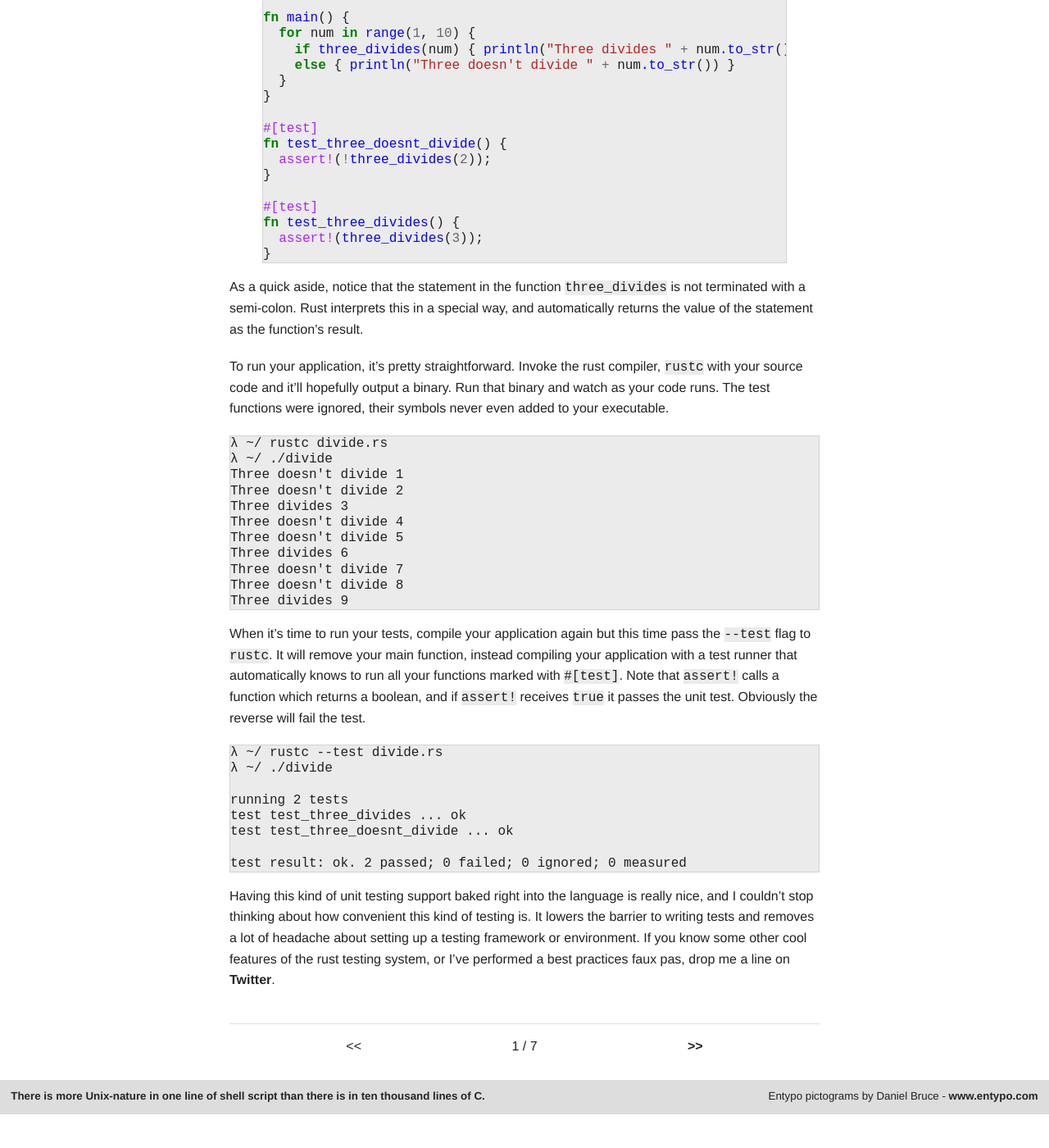
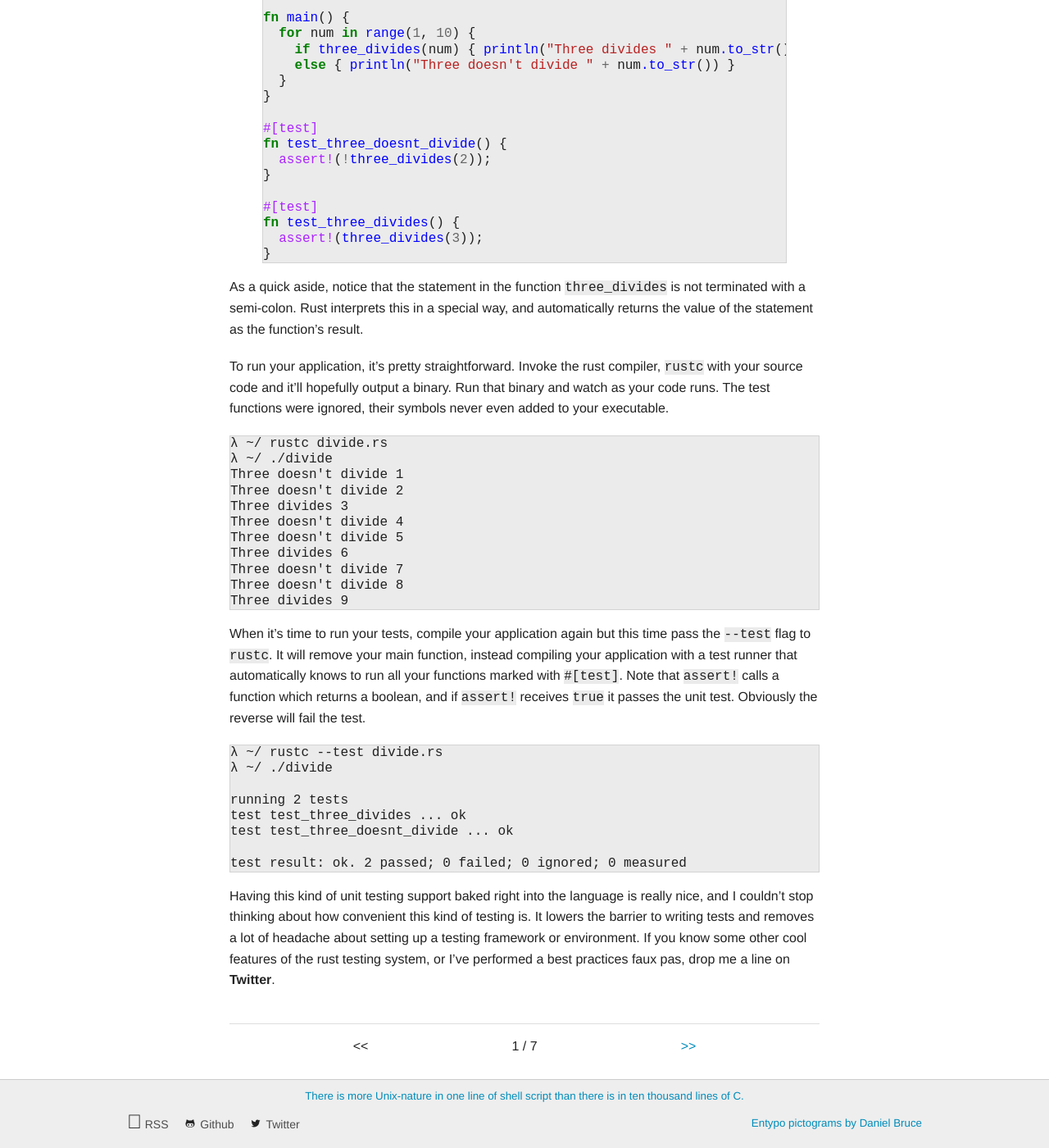
Before and after one commit to madelinecr/averyada.github.io, a Jekyll site: the page built from index.html, in a window 1280 px wide and 1400 px high, scrolled down 5132 px. Shown: the whole window at 82% size. Built offline with Jekyll 4.4.1, drawn with Linux system fonts in a browser that asks for light colours; the list of posts is cut into pages by our own code; comment, search, counter and statistics services are not loaded; before the commit the page ends 6491 px from its top, so only the background shows below that.

Commit message:
Footer nav, RSS generator
Added navigation section to footer, and a jekyll plugin that generates an rss
feed.

```diff
--- a/_layouts/default.html
+++ b/_layouts/default.html
@@ -97,15 +97,31 @@
     </div>
 
     <footer id="footer">
-      <a class="show-for-large-up" id="quote"
-         href="http://www.catb.org/~esr/writings/unix-koans/">
+      <div class="show-for-large-up" id="quote">
+        <a href="http://www.catb.org/~esr/writings/unix-koans/">
         There is more Unix-nature in one line of shell script than there is in
         ten thousand lines of C.
       </a>
-      <span id="entypo-attribution">
-        Entypo pictograms by Daniel Bruce -
-        <a href="http://www.entypo.com">www.entypo.com</a>
-      </span>
+      </div>
+      <div class="row">
+        <div id="footernav" class="columns small-6">
+          <a href="{{ site.baseurl }}/rss.xml">
+            <span>&#59194;</span>
+            <label>RSS</label>
+          </a>
+          <a href="https://www.github.com/pacebl">
+            <span class="entypo-social">&#62208;</span>
+            <label>Github</label>
+          </a>
+          <a href="https://www.twitter.com/bl_pace">
+            <span class="entypo-social">&#62217;</span>
+            <label>Twitter</label>
+          </a>
+        </div>
+        <span id="entypo-attribution" class="columns small-6">
+          <a href="http://www.entypo.com">Entypo pictograms by Daniel Bruce</a>
+        </span>
+      </div>
     </footer>
 
     <!-- Piwik -->
--- /dev/null
+++ b/_plugins/rssgenerator.rb
@@ -0,0 +1,112 @@
+# Jekyll plugin for generating an rss 2.0 feed for posts
+#
+# Usage: place this file in the _plugins directory and set the required configuration
+#        attributes in the _config.yml file
+#
+# Uses the following attributes in _config.yml:
+#   name           - the name of the site
+#   url            - the url of the site
+#   description    - (optional) a description for the feed (if not specified will be generated from name)
+#   author         - (optional) the author of the site (if not specified will be left blank)
+#   copyright      - (optional) the copyright of the feed (if not specified will be left blank)
+#   rss_path       - (optional) the path to the feed (if not specified "/" will be used)
+#   rss_name       - (optional) the name of the rss file (if not specified "rss.xml" will be used)
+#   rss_post_limit - (optional) the number of posts in the feed
+#
+# Author: Assaf Gelber <assaf.gelber@gmail.com>
+# Site: http://agelber.com
+# Source: http://github.com/agelber/jekyll-rss
+#
+# Distributed under the MIT license
+# Copyright Assaf Gelber 2014
+
+module Jekyll
+  class RssFeed < Page; end
+
+  class RssGenerator < Generator
+    priority :low
+    safe true
+
+    # Generates an rss 2.0 feed
+    #
+    # site - the site
+    #
+    # Returns nothing
+    def generate(site)
+      require 'rss'
+
+      # Create the rss with the help of the RSS module
+      rss = RSS::Maker.make("2.0") do |maker|
+        maker.channel.title = site.config['name']
+        maker.channel.link = site.config['url']
+        maker.channel.description = site.config['description'] || "RSS feed for #{site.config['name']}"
+        maker.channel.author = site.config["author"]
+        maker.channel.updated = site.posts.map { |p| p.date  }.max
+        maker.channel.copyright = site.config['copyright']
+
+        post_limit = (site.config['rss_post_limit'] - 1 rescue site.posts.count)
+
+        site.posts.reverse[0..post_limit].each do |post|
+          post = post.dup
+          post.render(site.layouts, site.site_payload)
+          maker.items.new_item do |item|
+            link = "#{site.config['url']}#{post.url}"
+            item.guid.content = link
+            item.title = post.title
+            item.link = link
+            item.description = post.excerpt
+            item.updated = post.date
+          end
+        end
+      end
+
+      # File creation and writing
+      rss_path = ensure_slashes(site.config['rss_path'] || "/")
+      rss_name = site.config['rss_name'] || "rss.xml"
+      full_path = File.join(site.dest, rss_path)
+      ensure_dir(full_path)
+      File.open("#{full_path}#{rss_name}", "w") { |f| f.write(rss) }
+
+      # Add the feed page to the site pages
+      site.pages << Jekyll::RssFeed.new(site, site.dest, rss_path, rss_name)
+    end
+
+    private
+
+    # Ensures the given path has leading and trailing slashes
+    #
+    # path - the string path
+    #
+    # Return the path with leading and trailing slashes
+    def ensure_slashes(path)
+      ensure_leading_slash(ensure_trailing_slash(path))
+    end
+
+    # Ensures the given path has a leading slash
+    #
+    # path - the string path
+    #
+    # Returns the path with a leading slash
+    def ensure_leading_slash(path)
+      path[0] == "/" ? path : "/#{path}"
+    end
+
+    # Ensures the given path has a trailing slash
+    #
+    # path - the string path
+    #
+    # Returns the path with a trailing slash
+    def ensure_trailing_slash(path)
+      path[-1] == "/" ? path : "#{path}/"
+    end
+
+    # Ensures the given directory exists
+    #
+    # path - the string path of the directory
+    #
+    # Returns nothing
+    def ensure_dir(path)
+      FileUtils.mkdir_p(path)
+    end
+  end
+end
--- a/css/custom.css
+++ b/css/custom.css
@@ -17,11 +17,14 @@
   .postlist-item {
     text-align: center; } }
 @media only screen and (max-width: 64em) {
+  #content {
+    padding-bottom: 60px; }
+
+  #footer {
+    margin-top: -42px;
+    height: 42px; }
+
   .post-title {
-    text-align: center; }
-
-  #entypo-attribution {
-    float: none;
     text-align: center; }
 
   .post-date {
@@ -34,8 +37,12 @@
   .postlist-date {
     text-align: right; } }
 @media only screen and (min-width: 64.063em) {
-  #entypo-attribution {
-    float: right; }
+  #content {
+    padding-bottom: 100px; }
+
+  #footer {
+    margin-top: -84px;
+    height: 84px; }
 
   .post-date {
     text-align: center; } }
@@ -46,8 +53,7 @@
   min-height: 100%; }
 
 #content {
-  overflow: auto;
-  padding-bottom: 75px; }
+  overflow: auto; }
 
 #title h1 {
   font-family: capsuula;
@@ -145,21 +151,43 @@ ul, #projects {
   border-style: solid;
   border-color: #d3d3d3; }
 
-#pagination div {
-  text-align: center; }
+#pagination {
+  margin: 1em 0 1em 0; }
+  #pagination div {
+    text-align: center; }
 
 #footer {
   position: relative;
-  margin-top: -42px;
   padding: 1em;
-  height: 42px;
   clear: both;
   text-align: center;
-  background-color: #ddd;
+  background-color: #eee;
+  border-top: 1px solid #ccc;
   font-size: 10pt; }
 
+#entypo-attribution {
+  font-size: 10pt;
+  padding-top: 0.2em;
+  text-align: right; }
+
+#footernav {
+  text-align: left;
+  float: left; }
+
+#footernav span {
+  font-size: 18pt;
+  color: #222;
+  line-height: 0; }
+
+#footernav label {
+  display: inline;
+  padding-right: 1em; }
+
+#footernav span.divider {
+  color: #888; }
+
 #footer #quote {
-  float: left; }
+  padding-bottom: 1.3em; }
 
 #bio {
   margin-top: 30px; }
@@ -242,12 +270,12 @@ pre {
   background-color: #ebebeb;
   margin-bottom: 1em; }
 
-a:hover {
+.post a:hover {
   border: 0;
   border-bottom: 1px;
   border-style: dotted; }
 
-a, a:visited {
+.post a, a:visited {
   font-weight: bold;
   color: #242424; }
 
--- a/css/custom.scss
+++ b/css/custom.scss
@@ -1,5 +1,3 @@
----
----
 
 $icon-bar-bg: #000000;
 $icon-bar-font-size: 7rem;
@@ -36,11 +34,14 @@ $icon-bar-font-size: 7rem;
 
 // Mobile and tablet only styling
 @media only screen and (max-width: 64em) {
+  #content {
+    padding-bottom: 60px;
+  }
+  #footer {
+    margin-top: -42px;
+    height: 42px;
+  }
   .post-title {
-    text-align: center;
-  }
-  #entypo-attribution {
-    float: none;
     text-align: center;
   }
   .post-date {
@@ -61,8 +62,12 @@ $icon-bar-font-size: 7rem;
 
 // Desktops only styling
 @media only screen and (min-width: 64.063em) {
-  #entypo-attribution {
-    float: right;
+  #content {
+    padding-bottom: 100px;
+  }
+  #footer {
+    margin-top: -84px;
+    height: 84px;
   }
   .post-date {
     //padding-top: 1.5em;
@@ -80,7 +85,7 @@ $icon-bar-font-size: 7rem;
 
 #content {
   overflow: auto;
-  padding-bottom: 75px;
+  //padding-bottom: 100px;
 }
 
 #title h1 {
@@ -197,6 +202,7 @@ ul, #projects {
 }
 
 #pagination {
+  margin: 1em 0 1em 0;
   div {
     text-align: center;
   }
@@ -204,17 +210,43 @@ ul, #projects {
 
 #footer {
   position: relative;
-  margin-top: -42px;
   padding: 1em;
-  height: 42px;
   clear: both;
   text-align: center;
-  background-color: #ddd;
+  background-color: #eee;
+  border-top: 1px solid #ccc;
   font-size: 10pt;
 }
 
+#entypo-attribution {
+  font-size: 10pt;
+  padding-top: 0.2em;
+  text-align: right;
+}
+
+#footernav {
+  text-align: left;
+  float: left;
+}
+
+#footernav span {
+  font-size: 18pt;
+  color: #222;
+  line-height: 0;
+}
+
+#footernav label {
+  display: inline;
+  padding-right: 1em;
+}
+
+#footernav span.divider {
+  color: #888;
+}
+
 #footer #quote {
-  float: left;
+  //float: left;
+  padding-bottom: 1.3em;
 }
 
 #bio {
@@ -317,14 +349,14 @@ pre {
   margin-bottom: 1em;
 }
 
-a:hover {
+.post a:hover {
   //text-decoration: underline;
   border: 0;
   border-bottom: 1px;
   border-style: dotted;
 }
 
-a, a:visited {
+.post a, a:visited {
   font-weight: bold;
   color: #242424;
 }
```
